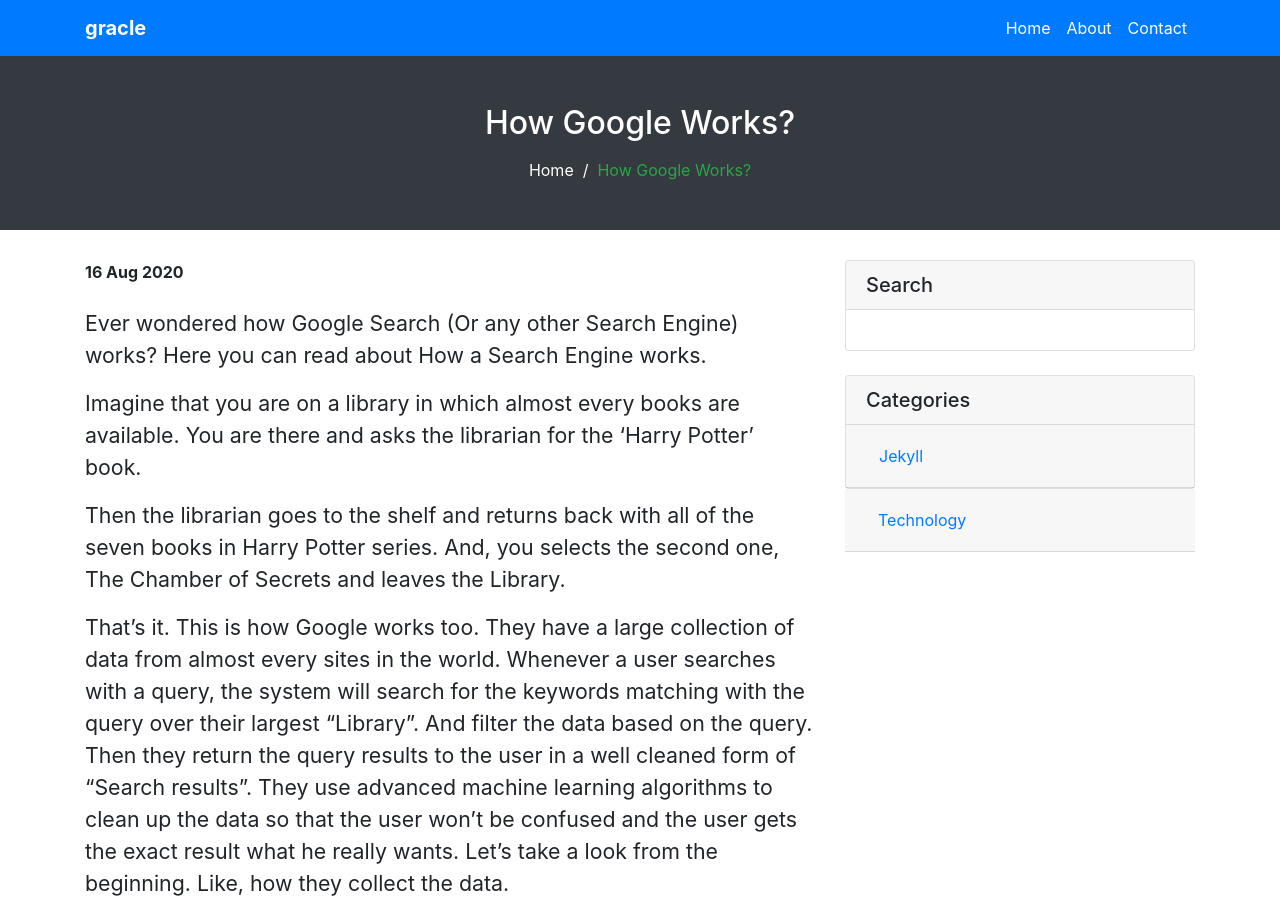
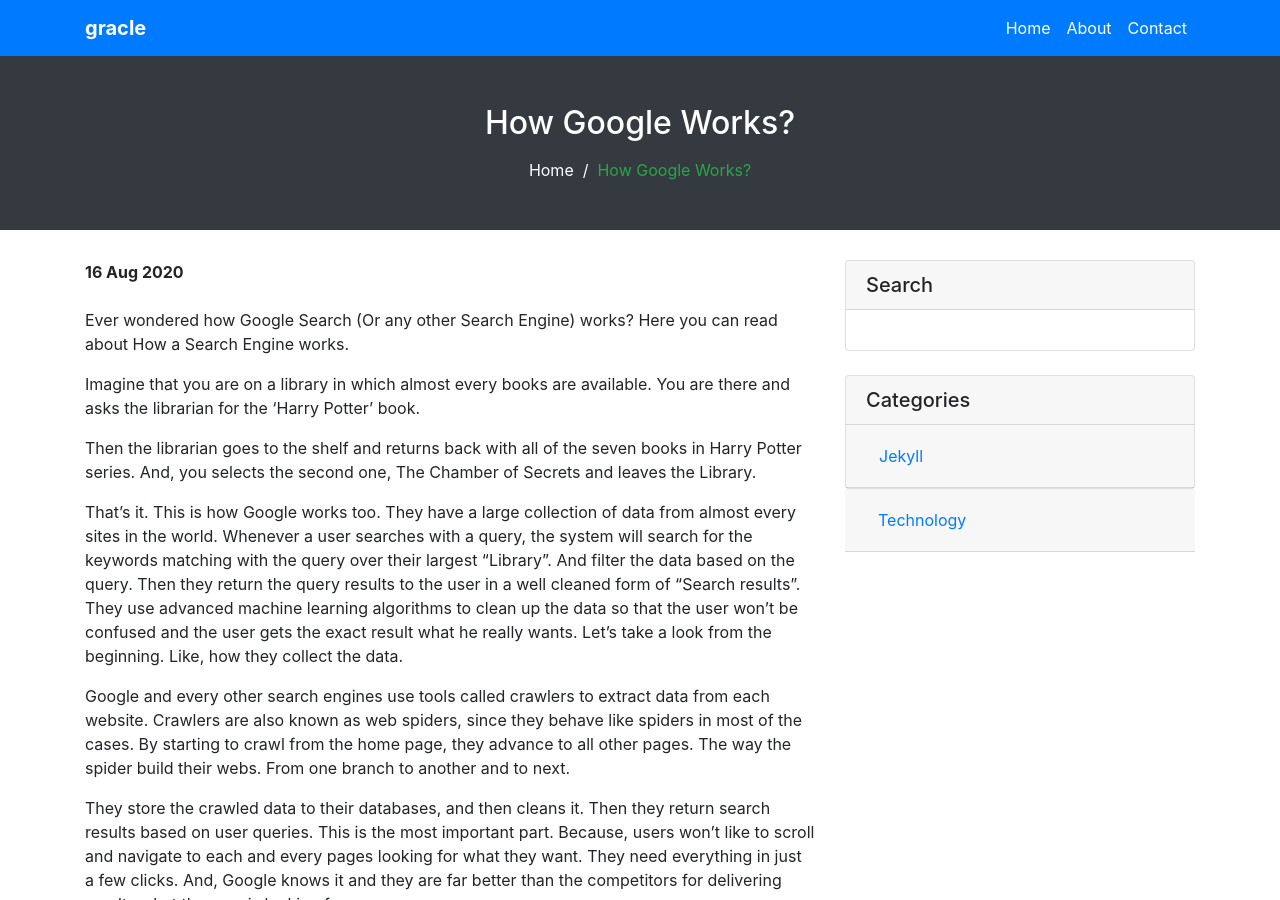
Before and after one commit to gracle/gracle.github.io, a Jekyll site: the page built from _posts/2020-08-16-how-google-works?.md, in a window 1280 px wide and 900 px high. Built offline with Jekyll 4.4.1, drawn with Linux system fonts in a browser that asks for light colours; nearby versions of some CDN libraries; comment, search, counter and statistics services are not loaded.

Commit message:
Update post.html

```diff
--- a/_layouts/post.html
+++ b/_layouts/post.html
@@ -4,7 +4,7 @@
 <article id="post-page">
 	<time datetime="{{ page.date | date_to_xmlschema }}" class="by-line"><b>{{ page.date | date_to_string }}</b></time>
 		<br/><br>
-	<div style="font-size:16pt;">
+	<div style="line-height:1.5;">
 
 		{{ content }}
 
```
